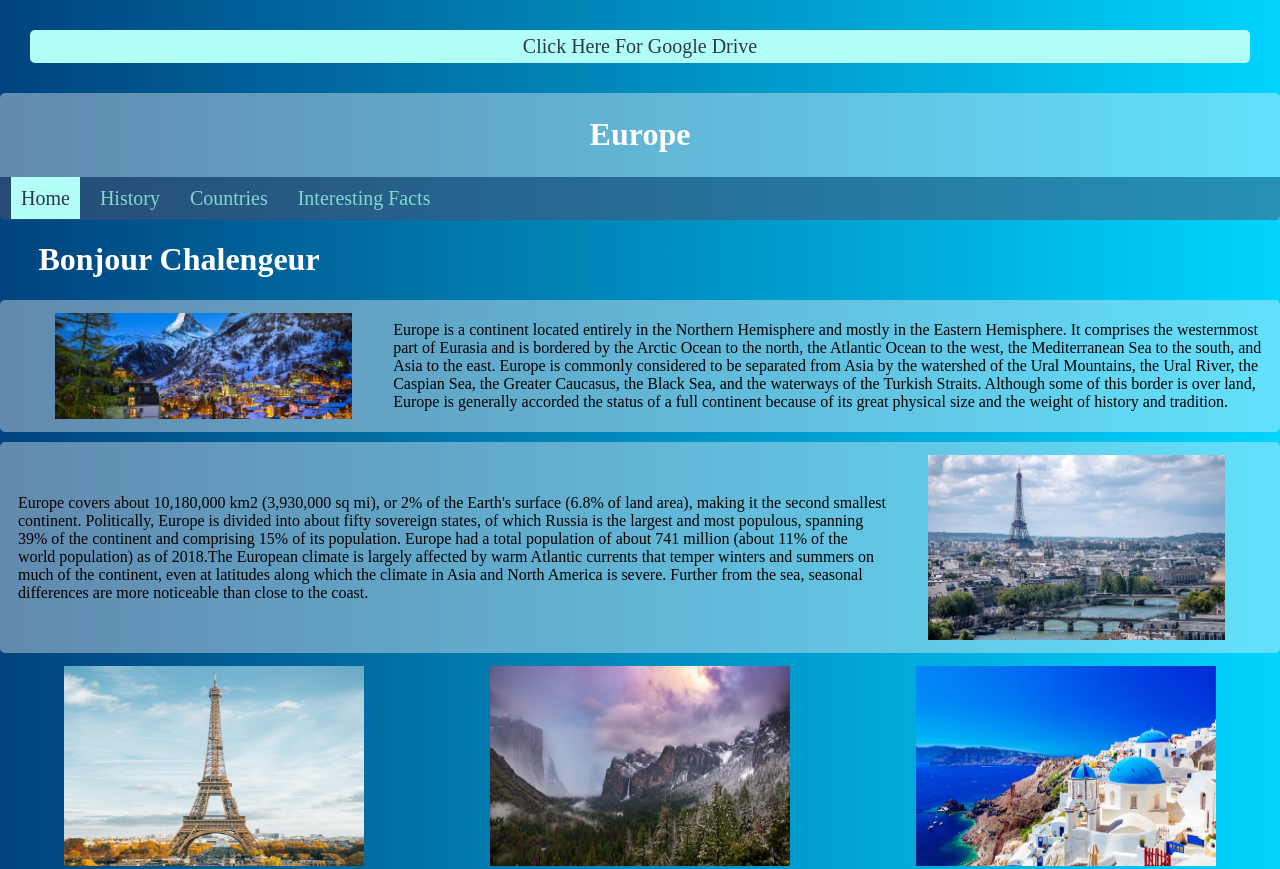
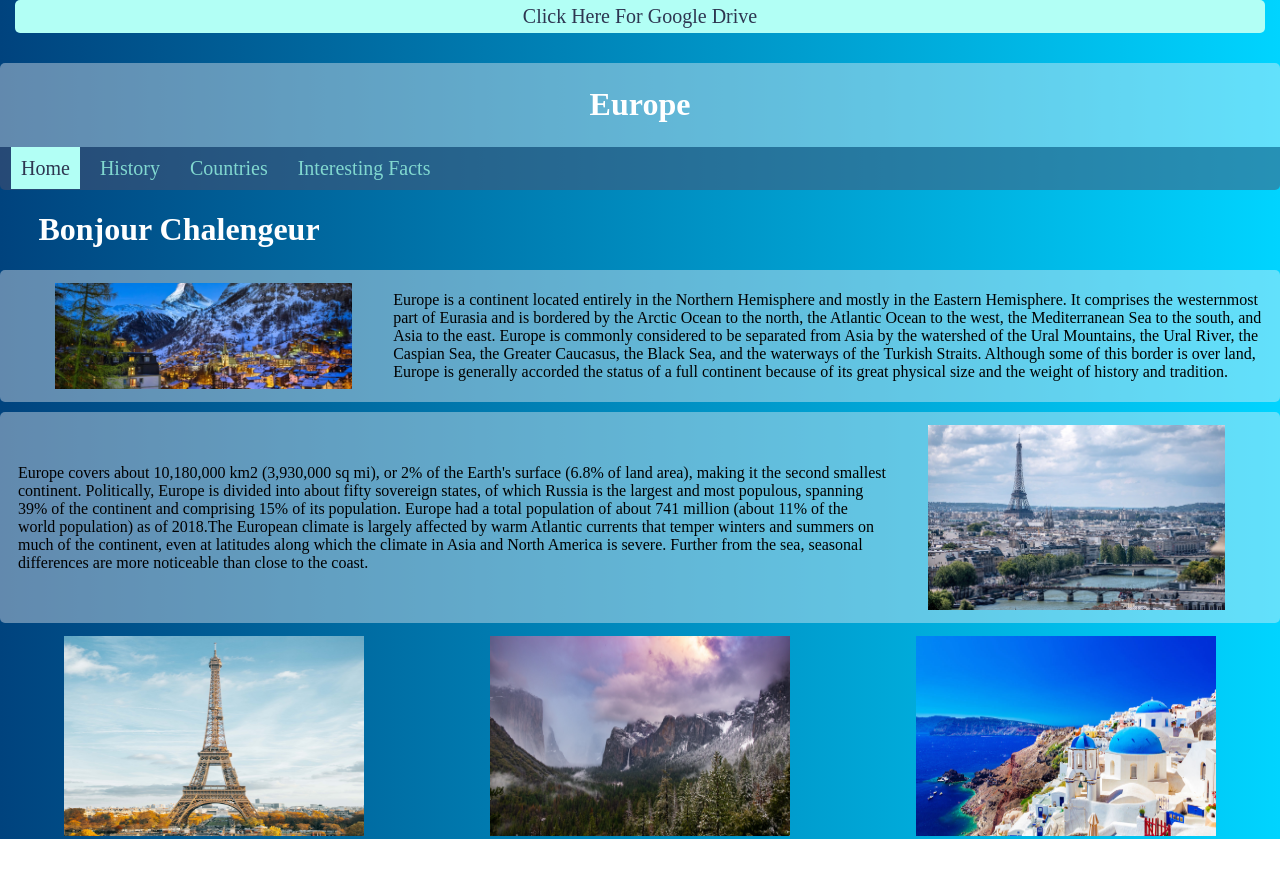
Before and after one commit to Dhruv1611/Crack-The-Code, a plain HTML site: page index.html in a window 1280 px wide. After the commit the page ends 839 px from the top, so only its background shows below. Drawn offline with Linux system fonts and the light colour scheme.

Commit message:
Update index.html

```diff
--- a/index.html
+++ b/index.html
@@ -59,7 +59,7 @@ document.onkeydown = function(e) {
 <link rel="stylesheet" href="Css/stylesheet.css">
 </head>
 <body oncontextmenu="return false;">
- <a href="https://drive.google.com/drive/folders/1ylTGit7hhy-ECXFkL0UAyL4t54Y6At_T?usp=sharing" target="_blank" style="font-size:20px; text-decoration:none;margin:30px;padding:5px; text-align: center;font-style: italic,bold; ">Click Here For Google Drive </a>
+ <a href="https://drive.google.com/drive/folders/1ylTGit7hhy-ECXFkL0UAyL4t54Y6At_T?usp=sharing" target="_blank" style="font-size:20px; text-decoration:none;margin:0px 15px 30px;padding:5px; text-align: center;font-style: italic,bold; ">Click Here For Google Drive </a>
 <div class="header">
 <h1>Europe</h1>
 </div>
```
